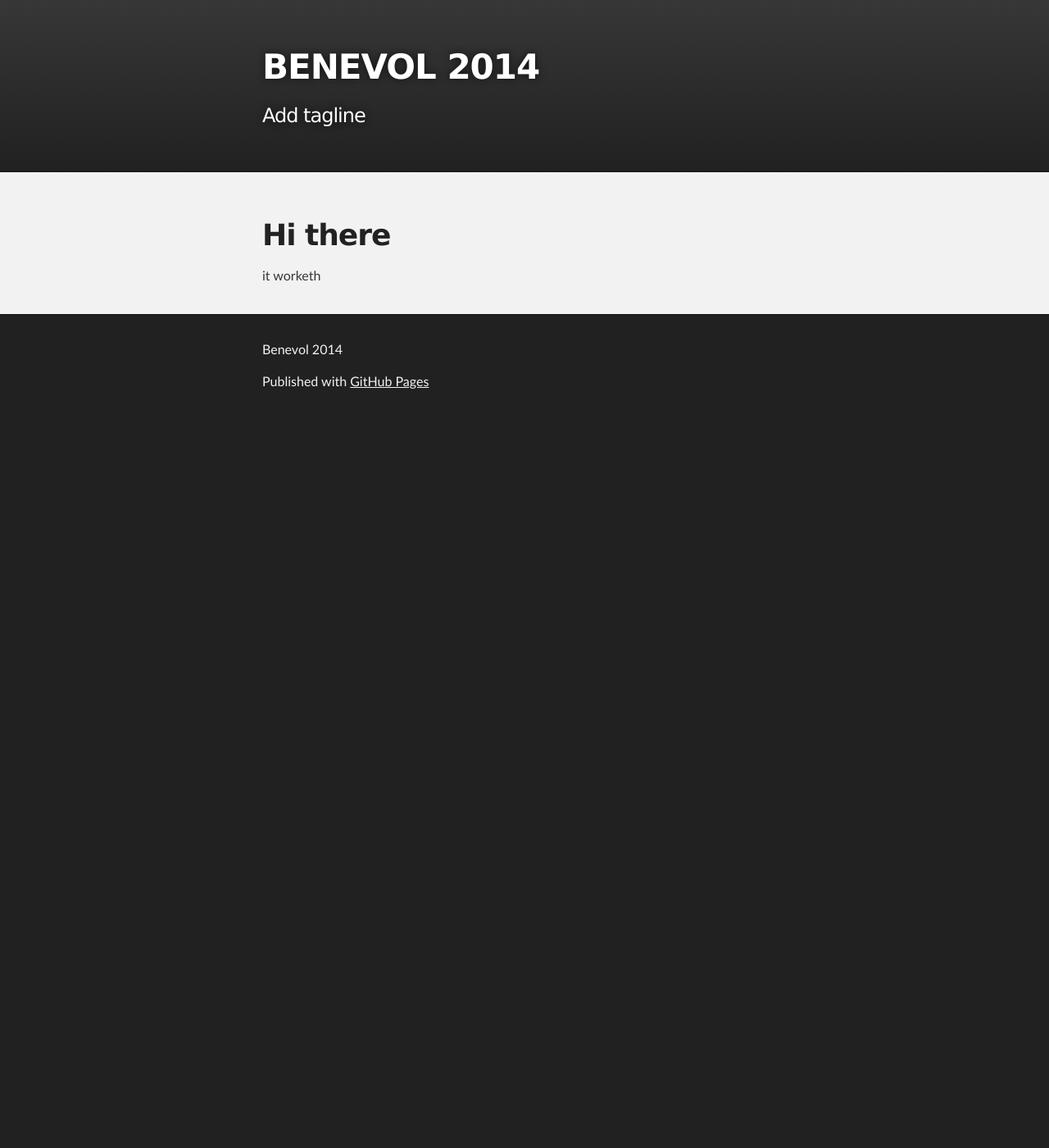
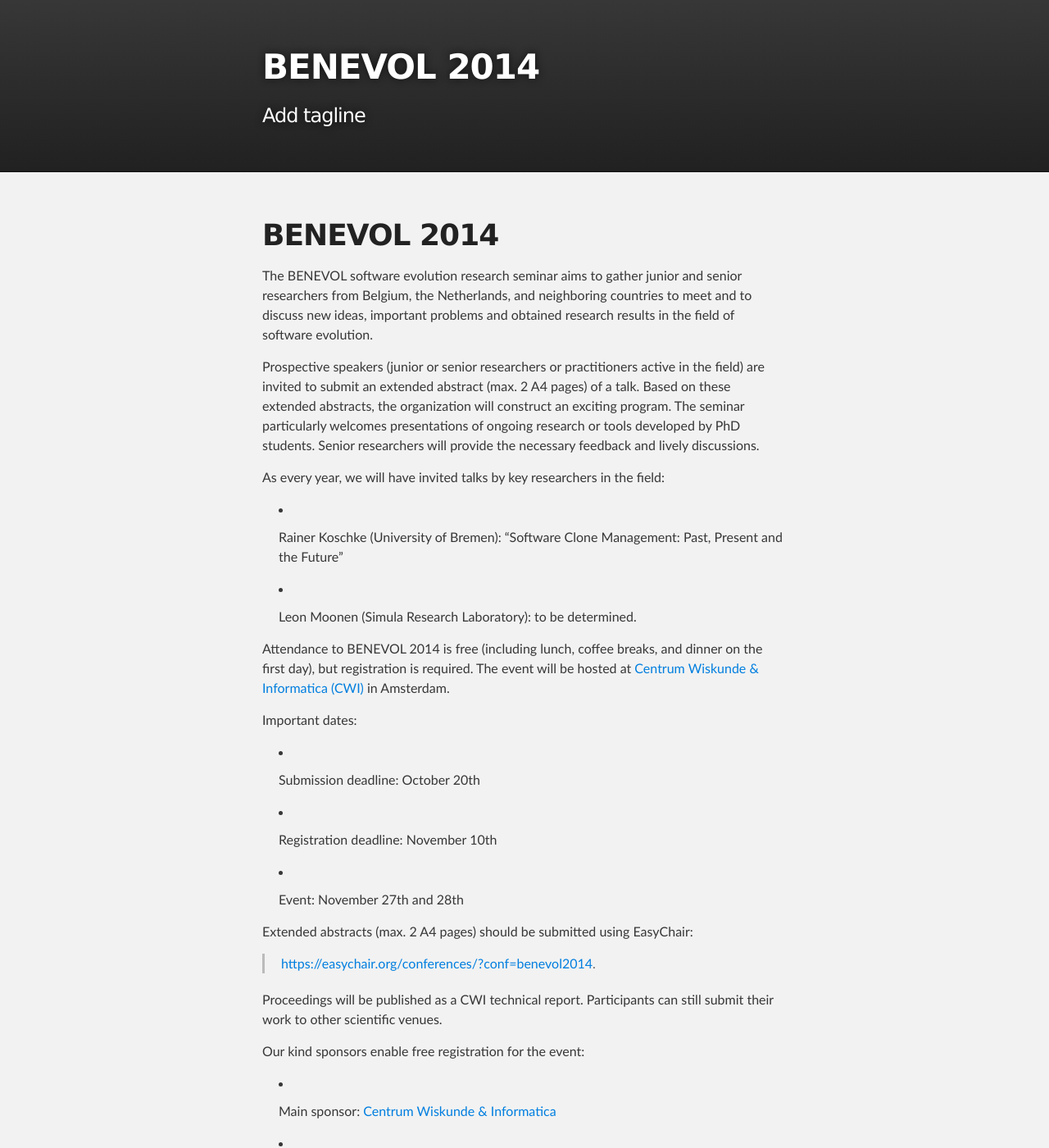
Before and after one commit to benevol/website, a Jekyll site: the page built from index.md, in a window 1280 px wide and 1400 px high. Shown: the whole window at 82% size. Built offline with Jekyll 4.4.1, drawn with Linux system fonts in a browser that asks for light colours; Markdown is read by kramdown in place of the engine named in the settings; some of the changed text lies outside the part shown.

Commit message:
Call for papers.

```diff
--- a/index.md
+++ b/index.md
@@ -4,6 +4,59 @@ title: Welcome
 published: true
 ---
 
-# Hi there
 
-it worketh
+# BENEVOL 2014
+
+
+The BENEVOL software evolution research seminar aims to gather junior
+and senior researchers from Belgium, the Netherlands, and neighboring
+countries to meet and to discuss new ideas, important problems and
+obtained research results in the field of software evolution.
+
+Prospective speakers (junior or senior researchers or practitioners
+active in the field) are invited to submit an extended abstract (max.
+2 A4 pages) of a talk. Based on these extended abstracts, the
+organization will construct an exciting program. The seminar
+particularly welcomes presentations of ongoing research or tools
+developed by PhD students. Senior researchers will provide the
+necessary feedback and lively discussions.
+
+
+As every year, we will have invited talks by key researchers in the field:
+
+- Rainer Koschke (University of Bremen): “Software Clone  Management: Past, Present and the Future”
+
+- Leon Moonen (Simula Research Laboratory): to be determined.
+
+
+Attendance to BENEVOL 2014 is free (including lunch, coffee breaks, and
+dinner on the first day), but registration is required. The event will be hosted at
+[Centrum Wiskunde & Informatica (CWI)](http://www.cwi.nl) in Amsterdam.
+
+Important dates:
+
+- Submission deadline: October 20th
+
+- Registration deadline: November 10th
+
+- Event: November 27th and 28th
+
+Extended abstracts (max. 2 A4 pages) should be submitted using EasyChair:
+
+> [https://easychair.org/conferences/?conf=benevol2014](https://easychair.org/conferences/?conf=benevol2014).
+
+Proceedings will be published as a CWI technical report.
+Participants can still submit their work to other scientific venues.
+
+
+Our kind sponsors enable free registration for the event:
+
+- Main sponsor: [Centrum Wiskunde & Informatica](http://www.cwi.nl/)
+
+- Corporate sponsor: [Software Improvement Group](http://www.sig.eu)
+
+
+Please refer to our website [http://benevol.cwi.nl](http://benevol.cwi.nl) for more information on
+submissions and the event.
+
+Feel free to contact the organizers [Magiel Bruntink](mailto:m.bruntink@uva.nl) and [Tijs van  der Storm](mailto:storm@cwi.nl).
```
